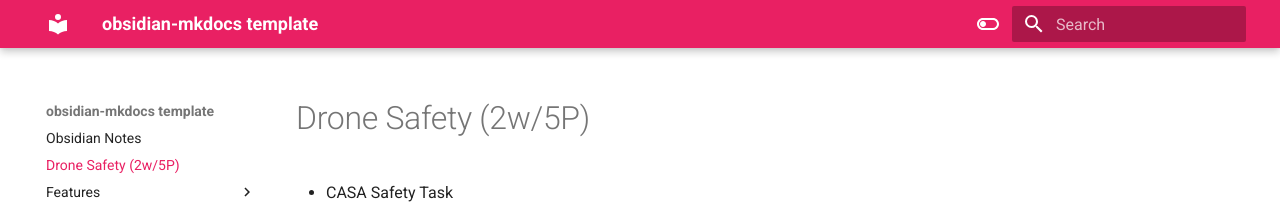
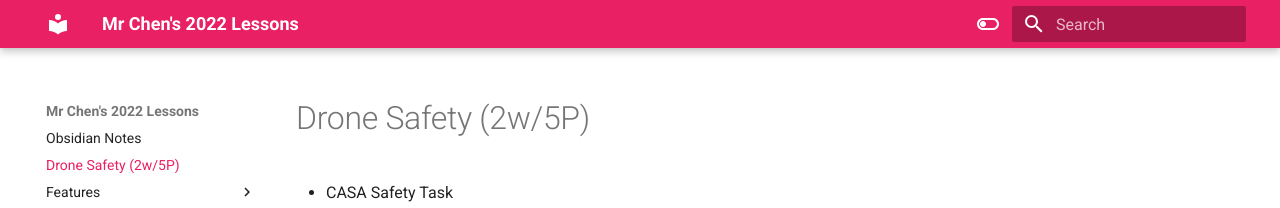
Before and after one commit to jeremy886/2022lessons, an MkDocs documentation site: the page built from docs/L9+10 Drones (1S) Planner.md, in a window 1280 px wide. Shown: the top 208 px of the page. Built offline with MkDocs 1.6.1 and Material for MkDocs 9.7.7, drawn with Linux system fonts in a browser that asks for light colours.

Commit message:
Update mkdocs.yml

```diff
--- a/mkdocs.yml
+++ b/mkdocs.yml
@@ -1,4 +1,4 @@
-site_name: obsidian-mkdocs template
+site_name: Mr Chen's 2022 Lessons
 
 theme:
     name: 'material'
```
